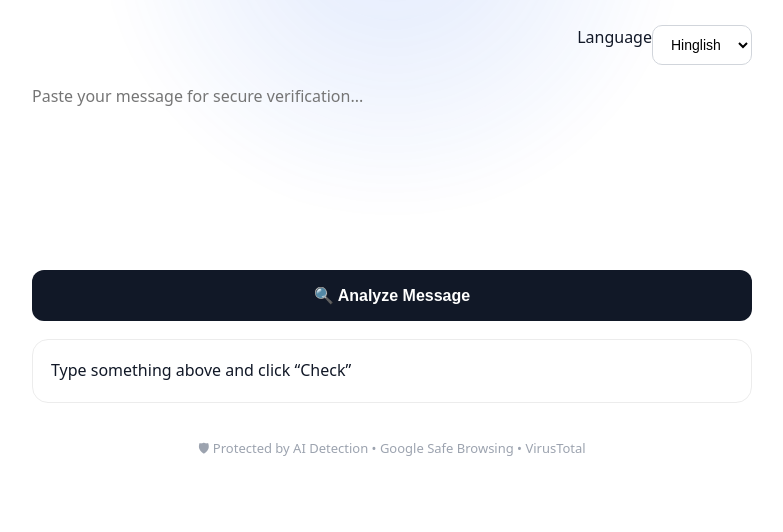
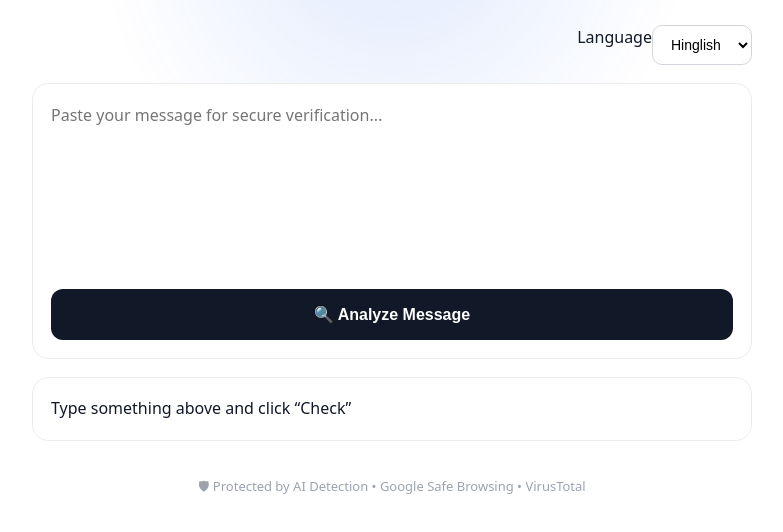
Before and after one commit to rishabhyadavtech/Truvexa.AI, a website: page public/index.html in a window 1280 px wide. Shown: the part 116-648 px from the top of the page, without its empty margins (248-1031 px from the left). Drawn offline with Linux system fonts and the light colour scheme.

Commit message:
Update index.html

```diff
--- a/public/index.html
+++ b/public/index.html
@@ -45,15 +45,14 @@ Your AI Cyber Safety Defender
 
 </div>
 
-  <div class="input-wrapper">
+  <div class="card input-card">
 
 <textarea
 id="input"
 placeholder="Paste your message for secure verification..."
 ></textarea>
 
-    <div class="actions">
-      <button
+<button
 id="checkBtn"
 class="scan-btn"
 onclick="checkScam()">
@@ -61,8 +60,9 @@ onclick="checkScam()">
 🔍 Analyze Message
 
 </button>
-    </div>
-  </div>
+
+</div>
+
 <div
 id="loadingBox"
 class="loading-card"
```
